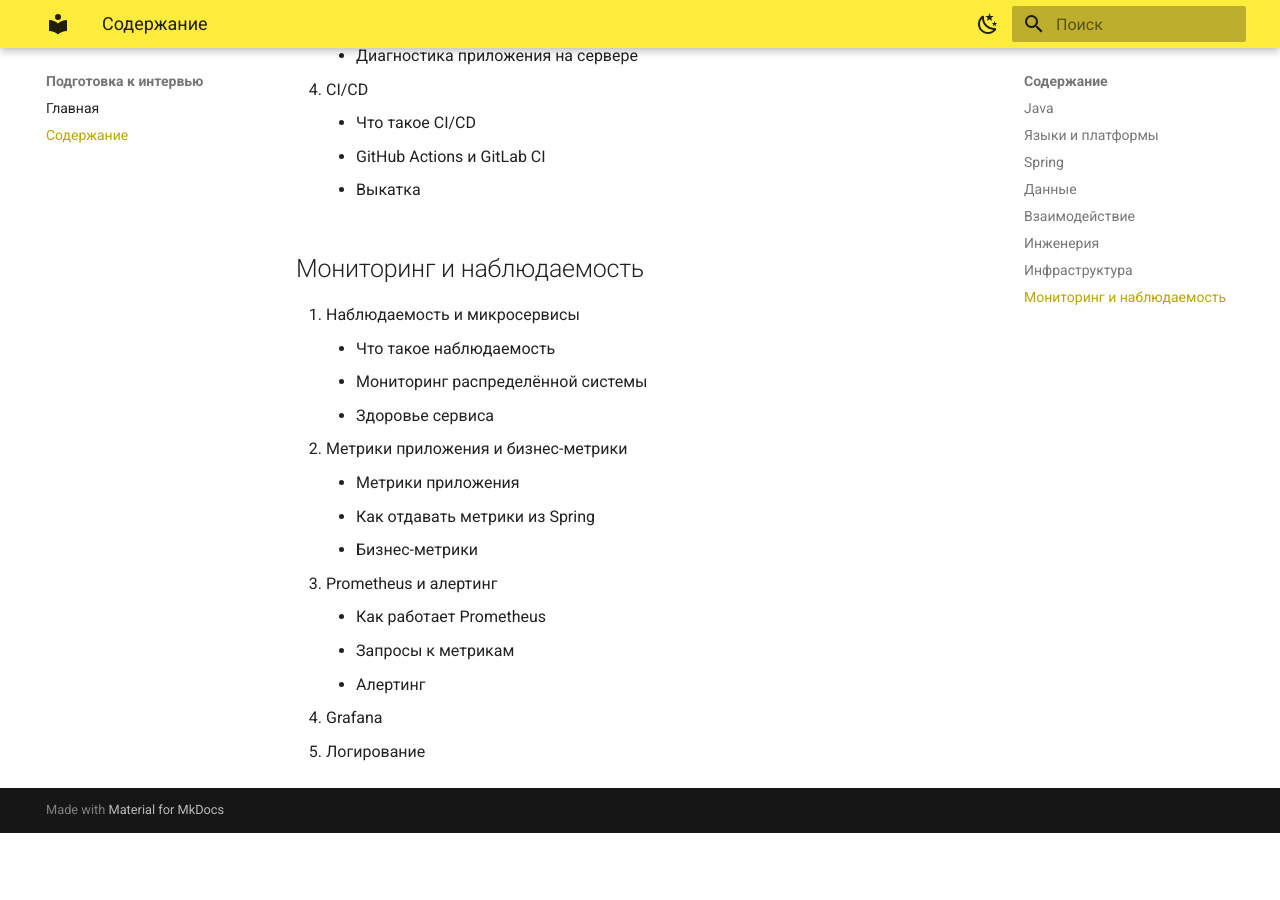
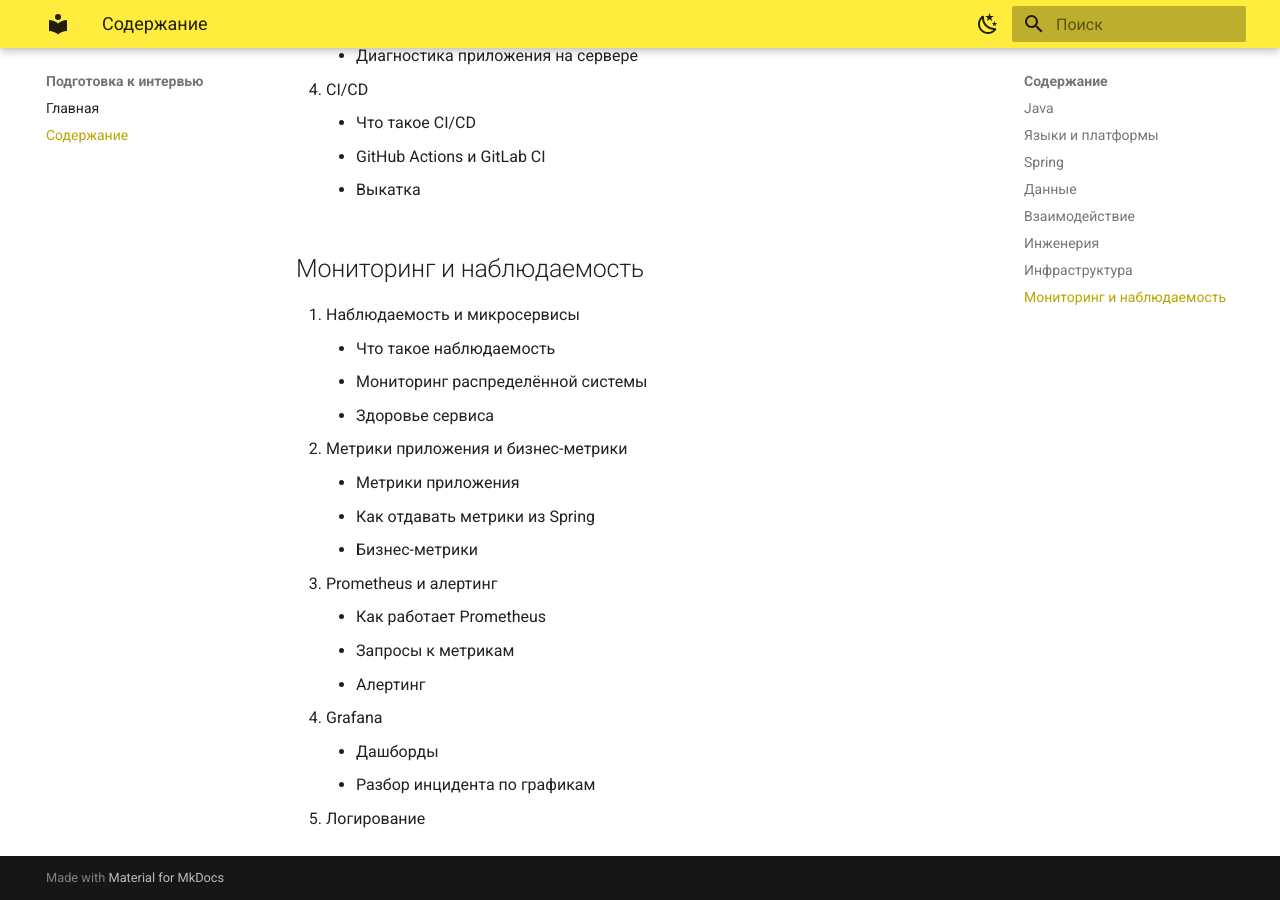
Before and after one commit to artem961/java-backend-notes, an MkDocs documentation site: the page built from docs/contents.md, in a window 1280 px wide and 900 px high, scrolled down 7753 px. Built offline with MkDocs 1.6.1 and Material for MkDocs 9.7.7, drawn with Linux system fonts in a browser that asks for light colours; before the commit the page ends 8586 px from its top, so only the background shows below that.

Commit message:
Определить состав раздела Grafana
Две темы: устройство дашбордов и разбор инцидента по графикам.

```diff
--- a/docs/contents.md
+++ b/docs/contents.md
@@ -251,4 +251,6 @@
     - Запросы к метрикам
     - Алертинг
 44. Grafana
+    - Дашборды
+    - Разбор инцидента по графикам
 45. Логирование
```
